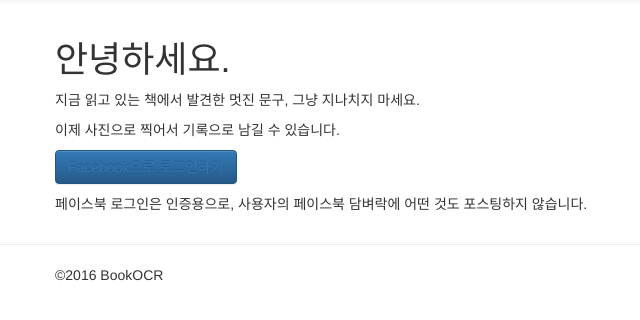
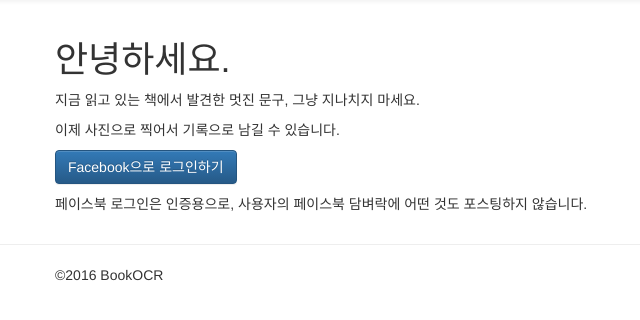
Before and after one commit to eunjungchoi/bookocr, a Django app: page /login/ in a window 1280 px wide. Shown: the part 52-372 px from the top of the page, without its empty margins (15-655 px from the left). Run offline with Django 3.2, Linux system fonts and the light colour scheme; style sheets or scripts are compiled from the project's sources; some libraries are stand-ins or nearby versions.

Commit message:
remove wrapped button

```diff
--- a/bookshot/templates/login.html
+++ b/bookshot/templates/login.html
@@ -16,9 +16,9 @@
 			<p>지금 읽고 있는 책에서 발견한 멋진 문구, 그냥 지나치지 마세요. </p>
 			<p>이제 사진으로 찍어서 기록으로 남길 수 있습니다. </p>
 
- 			<p><button type="button" class="facebook-login-button btn btn-primary">
-				<a href="{% url 'social:begin' 'facebook' %}?next={% url 'index' %}">Facebook으로 로그인하기</a>
-			</button></p>
+ 			<p>
+				<a href="{% url 'social:begin' 'facebook' %}?next={% url 'index' %}" class="facebook-login-button btn btn-primary">Facebook으로 로그인하기</a>
+			</p>
 
  			<p>페이스북 로그인은 인증용으로, 사용자의 페이스북 담벼락에 어떤 것도 포스팅하지 않습니다.</p>
 		</div>
```
